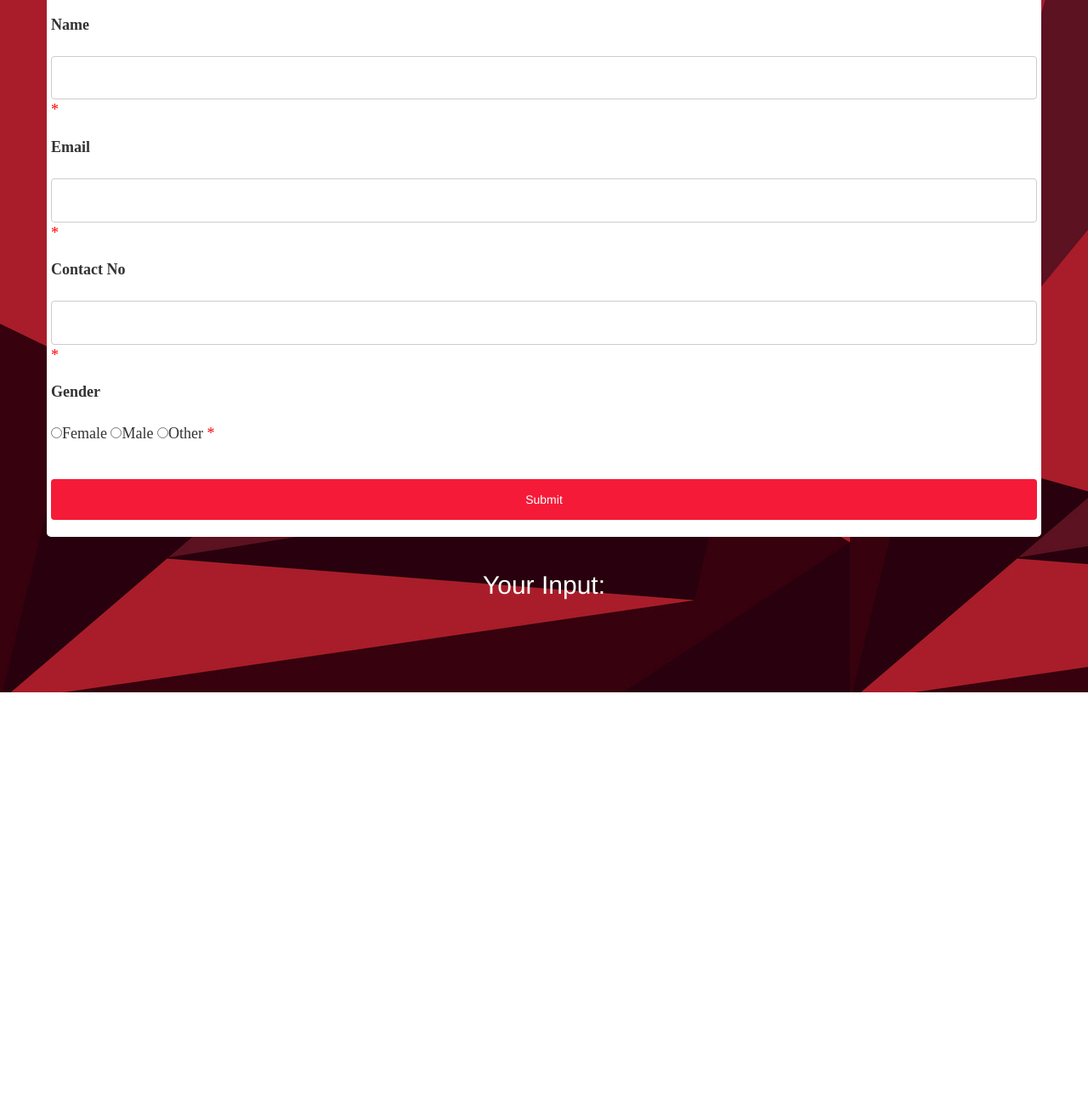
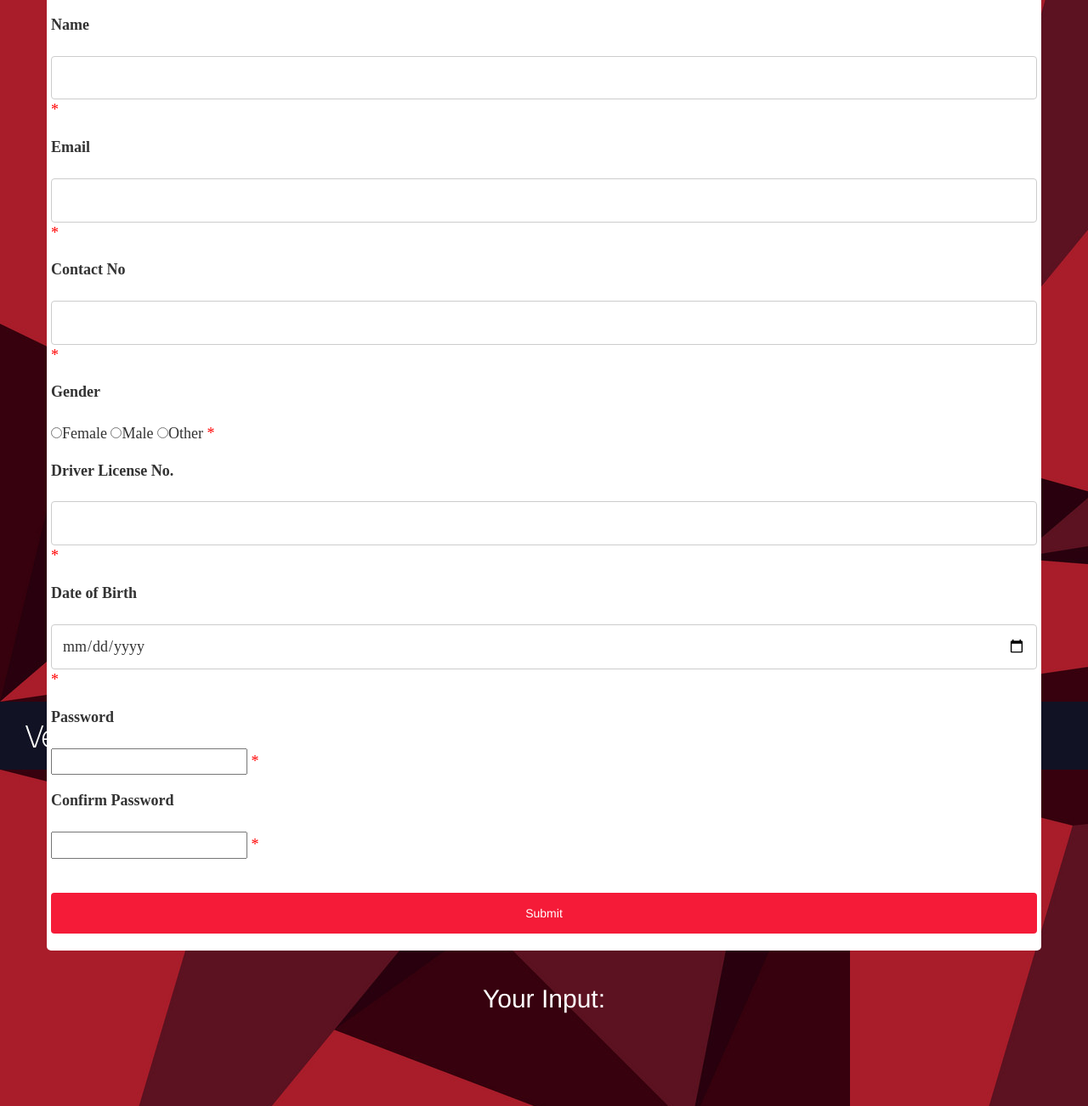
Before and after one commit to Kruti365/Group-4-Lab-1-Form-Validation, a PHP site: page / in a window 1280 px wide. Shown: the part 174-1476 px from the top of the page at 85% size. Before the commit the page ends 989 px from the top, so only its background shows below. Run offline with PHP 8.4, Linux system fonts and the light colour scheme; data that the repository does not hold is empty.

Commit message:
Update index.php

```diff
--- a/Lab1/index.php
+++ b/Lab1/index.php
@@ -102,6 +102,53 @@ function test_input($data) {
  </div>
 </div>
 <!-- end -->
+<!-- 5 field start -->
+<div class="row">
+    <div class="col-25">
+    <label for="licenseno">Driver License No.</label>
+    </div>
+    <div class="col-75">
+    <input type="text" name="licenseno">
+    <span class="error">* <?php echo $licenseErr;?></span>
+ </div>
+</div>
+<!-- end -->
+
+<!-- 6 field start -->
+<div class="row">
+    <div class="col-25">
+    <label for="dob">Date of Birth</label>
+    </div>
+    <div class="col-75">
+    <input type="date" name="dob">
+    <span class="error">* <?php echo $dobErr;?></span>
+ </div>
+</div>
+<!-- end -->
+
+<!-- 7 field start -->
+<div class="row">
+    <div class="col-25">
+    <label for="password1">Password </label>
+    </div>
+    <div class="col-75">
+    <input type="password" name="password1">
+    <span class="error">* <?php echo $passwordErr;?></span>
+ </div>
+</div>
+<!-- end -->
+
+<!-- 8 field start -->
+<div class="row">
+    <div class="col-25">
+    <label for="confpassword">Confirm Password </label>
+    </div>
+    <div class="col-75">
+    <input type="password" name="confpassword">
+    <span class="error">* <?php echo $confpasswordErr;?></span>
+ </div>
+</div>
+<!-- end -->
 
 
   <br><br>
```
